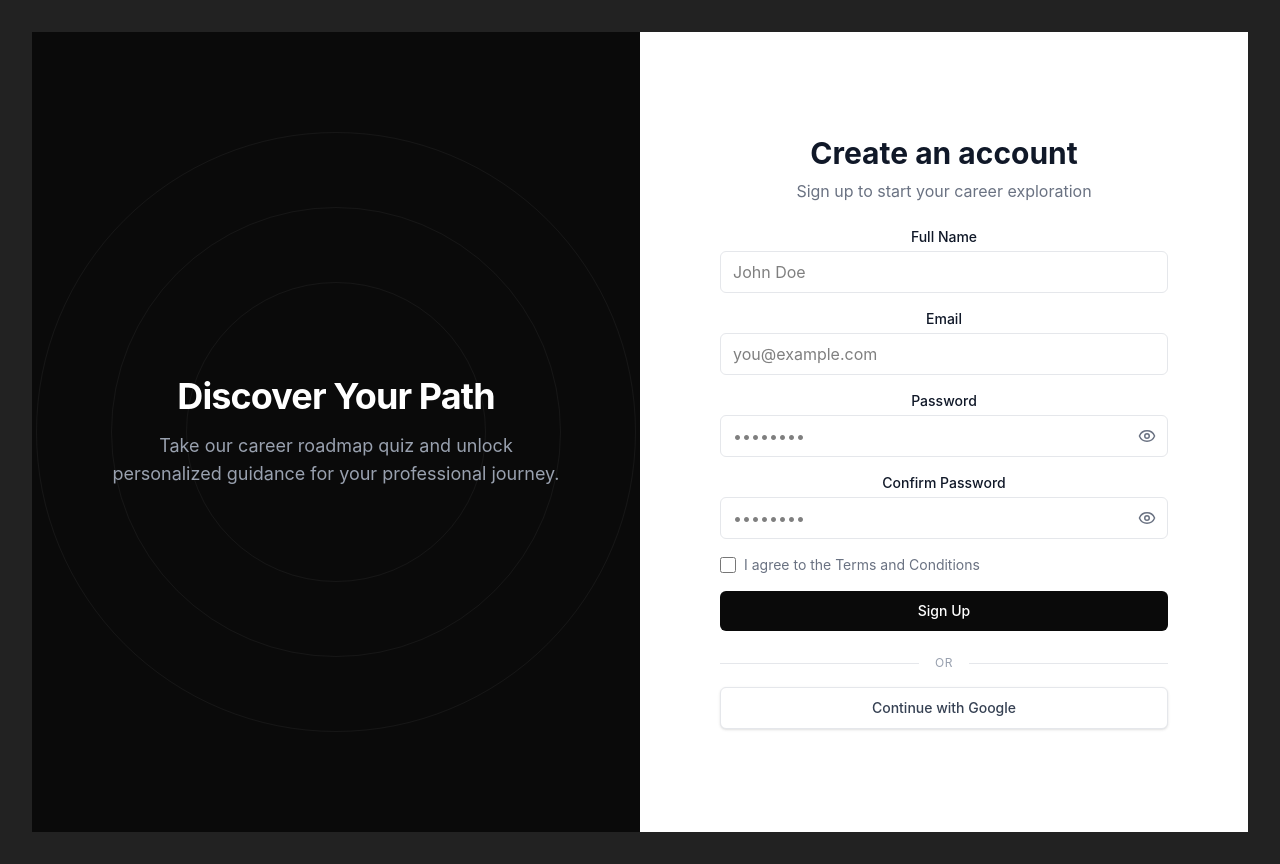
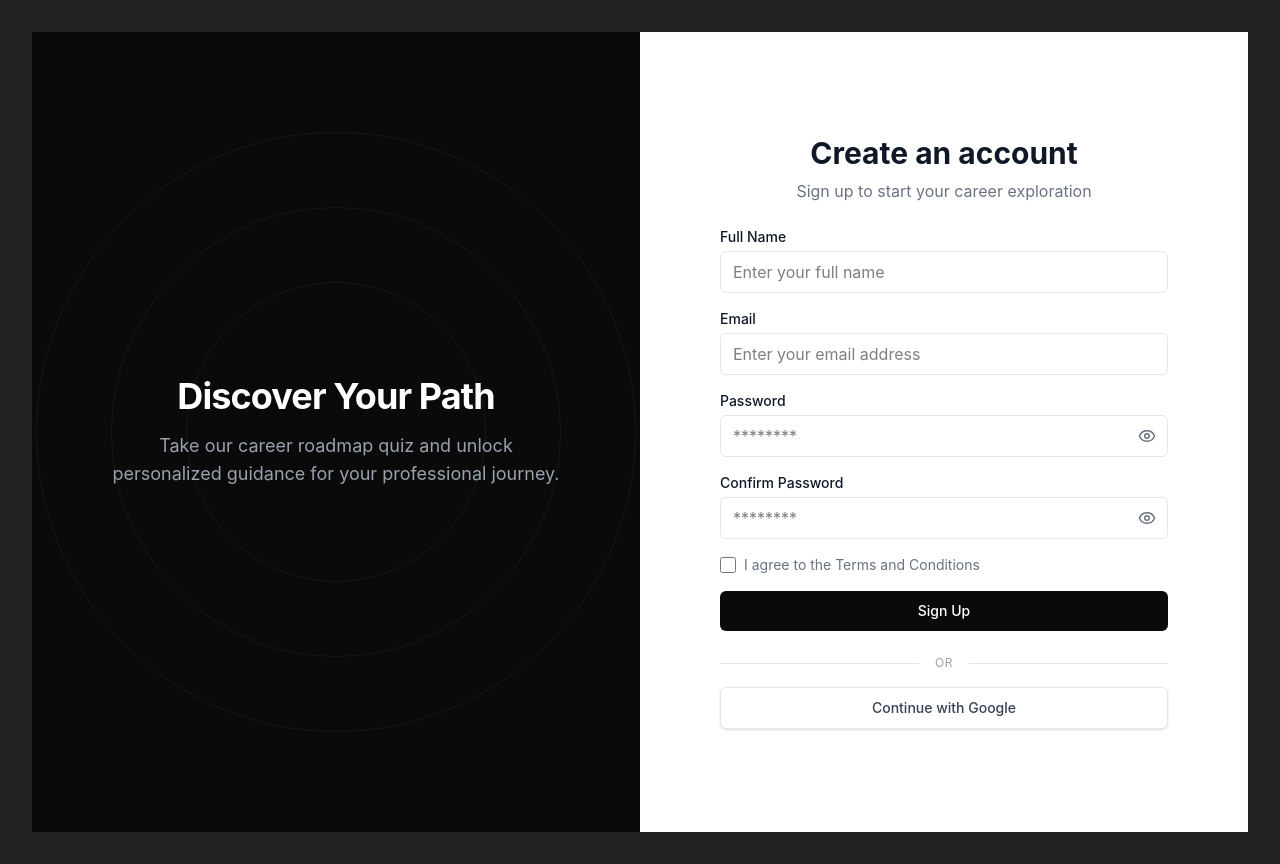
Before and after one commit to beebek1/codeyatra2.0_AsyncAvengers_Stride, a React (Vite) app in the folder client/: page / in a window 1280 px wide. Built offline with nearby package versions, Linux system fonts and the light colour scheme.

Commit message:
Layout managed for Register Page

```diff
--- a/client/src/pages/Register.jsx
+++ b/client/src/pages/Register.jsx
@@ -42,38 +42,38 @@ const RegisterPage = () => {
           <form className="space-y-4" onSubmit={(e) => e.preventDefault()}>
 
             {/* Full Name */}
-            <div>
-              <label className="text-sm font-medium text-gray-900 mb-1 block">
+            <div className="flex flex-col items-start">
+              <label className="text-sm font-medium text-gray-900 mb-1 text-left w-full">
                 Full Name
               </label>
               <input
                 type="text"
-                placeholder="John Doe"
+                placeholder="Enter your full name"
                 className="w-full px-3 py-2 border border-gray-200 rounded-md focus:outline-none focus:ring-1 focus:ring-black focus:border-black"
               />
             </div>
 
             {/* Email */}
-            <div>
-              <label className="text-sm font-medium text-gray-900 mb-1 block">
+            <div className="flex flex-col items-start">
+              <label className="text-sm font-medium text-gray-900 mb-1 text-left w-full">
                 Email
               </label>
               <input
                 type="email"
-                placeholder="you@example.com"
+                placeholder="Enter your email address"
                 className="w-full px-3 py-2 border border-gray-200 rounded-md focus:outline-none focus:ring-1 focus:ring-black focus:border-black"
               />
             </div>
 
             {/* Password */}
-            <div>
-              <label className="text-sm font-medium text-gray-900 mb-1 block">
+            <div className="flex flex-col items-start">
+            <label className="text-sm font-medium text-gray-900 mb-1 text-left w-full">
                 Password
             </label>
-              <div className="relative">
+            <div className="relative w-full">
                 <input
                 type={showPassword ? "text" : "password"}
-                  placeholder="••••••••"
+                placeholder="********"
                 className="w-full px-3 py-2 pr-10 border border-gray-200 rounded-md focus:outline-none focus:ring-1 focus:ring-black focus:border-black"
                 />
                 <button
@@ -87,14 +87,14 @@ const RegisterPage = () => {
             </div>
 
             {/* Confirm Password */}
-            <div>
-              <label className="text-sm font-medium text-gray-900 mb-1 block">
+            <div className="flex flex-col items-start">
+            <label className="text-sm font-medium text-gray-900 mb-1 text-left w-full">
                 Confirm Password
             </label>
-              <div className="relative">
+            <div className="relative w-full">
                 <input
                 type={showConfirmPassword ? "text" : "password"}
-                  placeholder="••••••••"
+                placeholder="********"
                 className="w-full px-3 py-2 pr-10 border border-gray-200 rounded-md focus:outline-none focus:ring-1 focus:ring-black focus:border-black"
                 />
                 <button
```
Lines whose indentation alone changed are shown as unchanged.
